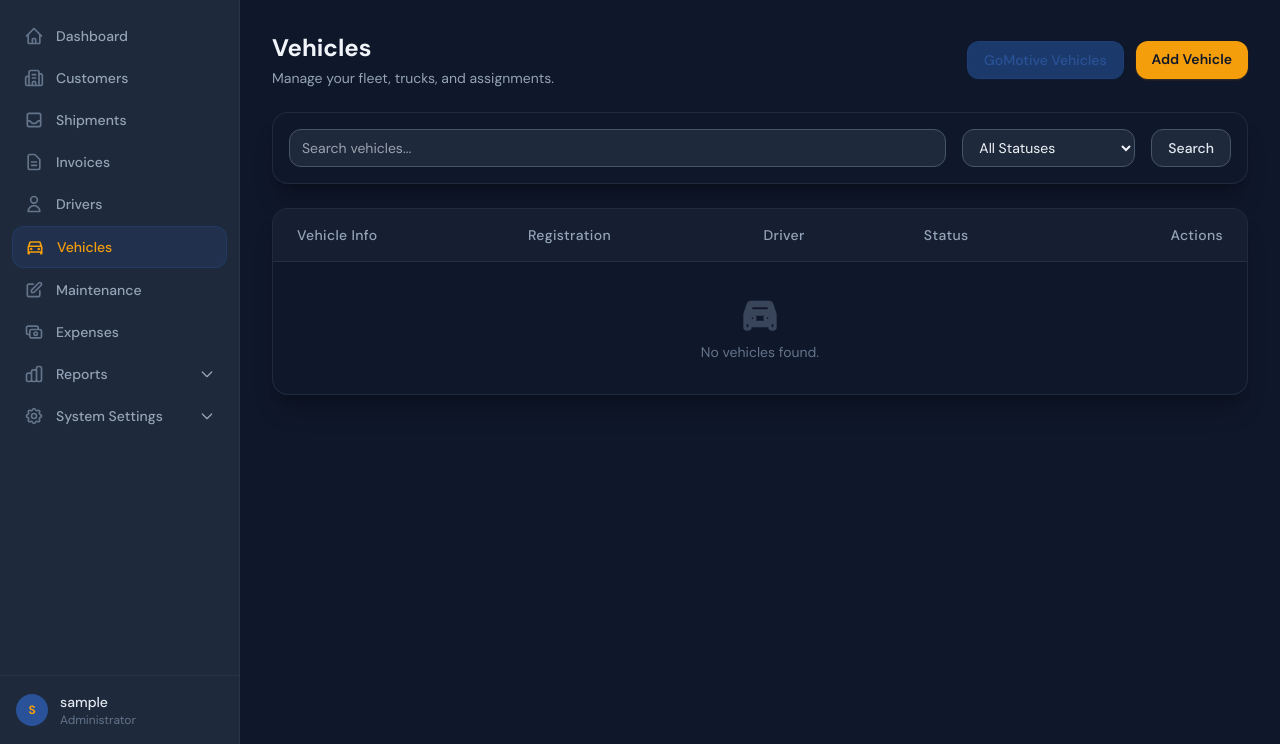
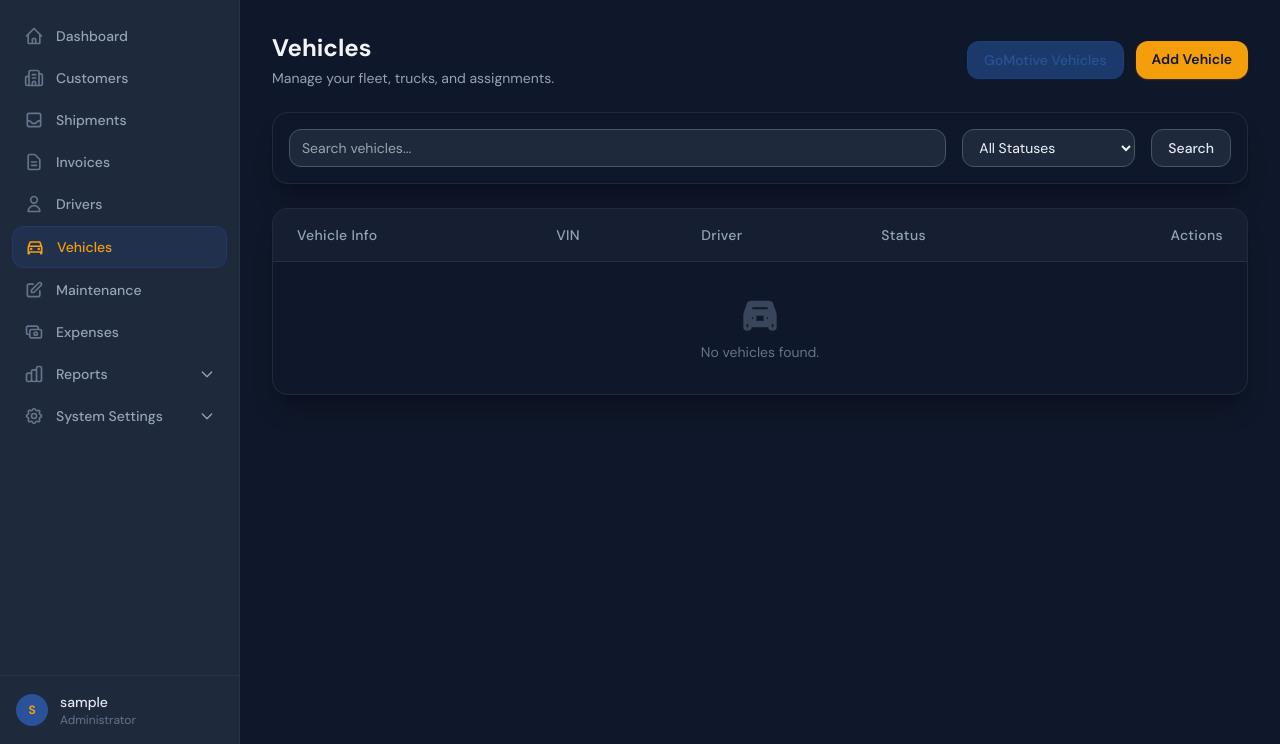
Before and after one commit to ASK029/FilaTrucking, a Django app: page /vehicles/ in a window 1280 px wide. Shown: the part 56-800 px from the top of the page. Run offline with Django 5.2, Linux system fonts and the light colour scheme; the visitor is signed in with stand-in values (Sample User, id 1); data that the repository does not hold is empty; parts of the project's set-up code (start-up, migrations or seed data) failed here and were passed over; some libraries are stand-ins or nearby versions.

Commit message:
update the vehicles interface

```diff
--- a/FilaTrucking/vehicles/templates/vehicles/vehicle_detail.html
+++ b/FilaTrucking/vehicles/templates/vehicles/vehicle_detail.html
@@ -1,12 +1,12 @@
 {% extends "base.html" %}
 
-{% block title %}Vehicle: {{ vehicle.chassis_number }} — FilaTrucking{% endblock %}
+{% block title %}Vehicle: {{ vehicle.registration_number }} — FilaTrucking{% endblock %}
 
 {% block content %}
 <div class="mb-6 flex justify-between items-start">
   <div>
     <div class="flex items-center gap-3">
-      <h1 class="text-2xl font-bold text-slate-100">{{ vehicle.chassis_number }}</h1>
+      <h1 class="text-2xl font-bold text-slate-100">{{ vehicle.registration_number }}</h1>
       {% if vehicle.status == 'active' %}
       <span
         class="inline-flex items-center px-2.5 py-0.5 rounded-md text-xs font-semibold bg-emerald-400/10 text-emerald-400 border border-emerald-400/20">Active</span>
@@ -46,7 +46,7 @@
 
     <div class="grid grid-cols-1 sm:grid-cols-2 gap-4">
       <div>
-        <dt class="text-sm font-medium text-slate-500 uppercase tracking-wider mb-1">Registration #</dt>
+        <dt class="text-sm font-medium text-slate-500 uppercase tracking-wider mb-1">Truck Number #</dt>
         <dd class="text-base text-slate-200 font-mono">{{ vehicle.registration_number }}</dd>
       </div>
       <div>
--- a/FilaTrucking/vehicles/templates/vehicles/vehicle_list.html
+++ b/FilaTrucking/vehicles/templates/vehicles/vehicle_list.html
@@ -48,7 +48,7 @@
       <thead class="bg-slate-800/50 border-b border-slate-700/50 text-slate-400">
         <tr>
           <th class="px-6 py-4 font-medium tracking-wide">Vehicle Info</th>
-          <th class="px-6 py-4 font-medium tracking-wide">Registration</th>
+          <th class="px-6 py-4 font-medium tracking-wide">VIN</th>
           <th class="px-6 py-4 font-medium tracking-wide">Driver</th>
           <th class="px-6 py-4 font-medium tracking-wide">Status</th>
           <th class="px-6 py-4 font-medium tracking-wide text-right">Actions</th>
@@ -58,11 +58,11 @@
         {% for vehicle in vehicles %}
         <tr class="hover:bg-slate-800/30 transition-colors">
           <td class="px-6 py-4">
-            <div class="font-medium text-slate-100">{{ vehicle.chassis_number }}</div>
+            <div class="font-medium text-slate-100">{{ vehicle.registration_number }}</div>
             <div class="text-xs text-slate-500 mt-0.5">{{ vehicle.year|default:"" }} {{ vehicle.Manufacturer|default:"" }} {{ vehicle.model|default:"" }}
             </div>
           </td>
-          <td class="px-6 py-4 text-slate-400">{{ vehicle.registration_number }}</td>
+          <td class="px-6 py-4 text-slate-400">{{ vehicle.chassis_number }}</td>
           <td class="px-6 py-4 text-slate-300">
             {% if vehicle.driver %}
             <a href="{% url 'driver_detail' vehicle.driver.pk %}" class="hover:text-brand-light transition">{{ vehicle.driver.name }}</a>
```
